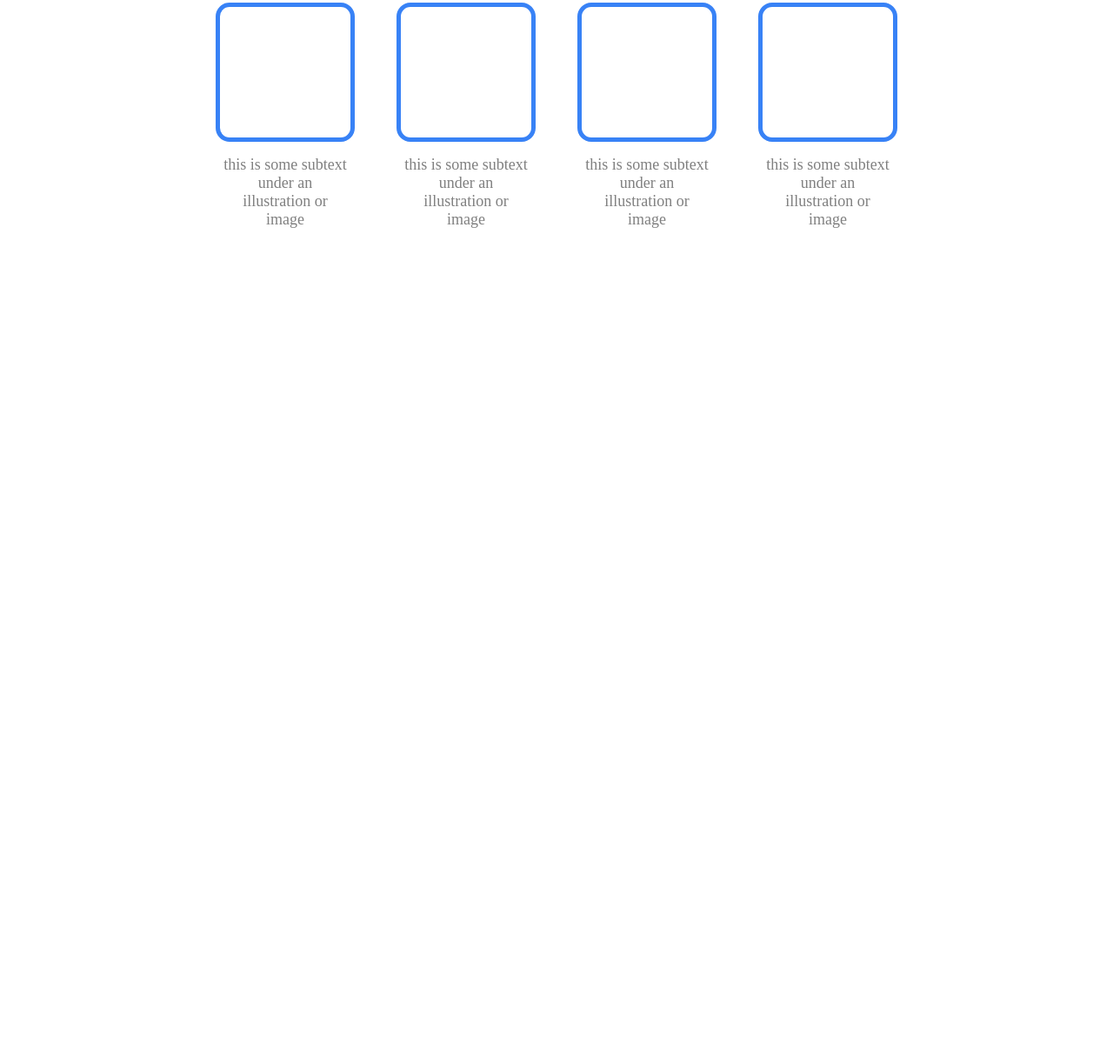
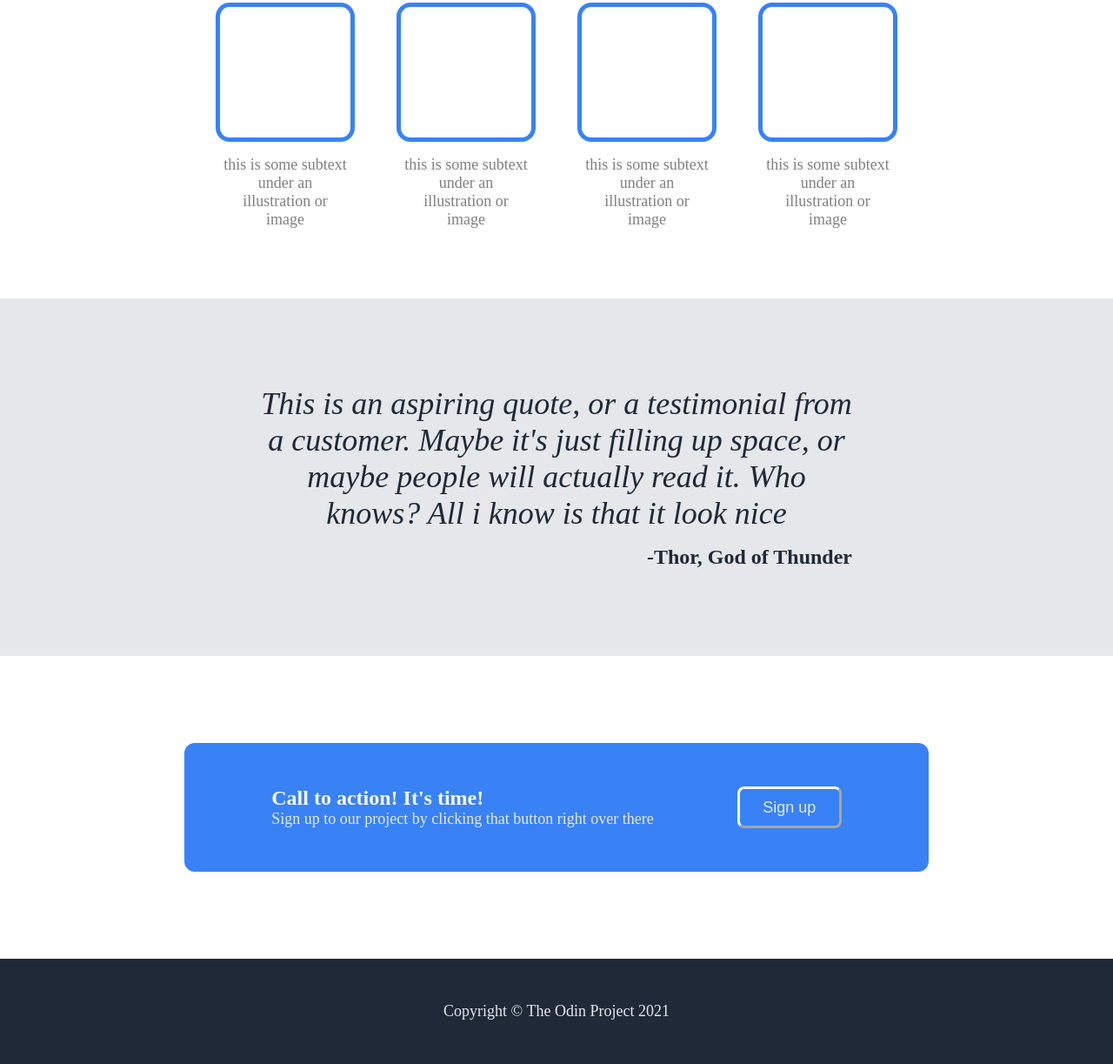
Before and after one commit to akiy1ma/Landing-page, a plain HTML site: page index.html in a window 1280 px wide. Shown: the part 562-1785 px from the top of the page at 87% size. Before the commit the page ends 905 px from the top, so only its background shows below. Drawn offline with Linux system fonts and the light colour scheme.

Commit message:
add quote, call to action block and footer

```diff
--- a/index.html
+++ b/index.html
@@ -47,5 +47,24 @@
             <div class="img-text">this is some subtext under an illustration or image</div></div>
         </div>
     </div>
+
+    <div class="quote-container">
+        <div class="quote"><em>This is an aspiring quote, or a testimonial from a customer. Maybe it's just filling up space, or maybe people will actually read it. Who knows? All i know is that it look nice</em></div>
+        <div class="author"><strong>-Thor, God of Thunder</strong></div>
+    </div>
+
+    <div class="sign-container">
+        <div class="call-container">
+            <div class="call-text">
+                <div class="call-title">Call to action! It's time!</div>
+                <div class="call-subtext">Sign up to our project by clicking that button right over there</div>
+            </div>
+            <button class="sign-button">Sign up</button>
+        </div>
+    </div>
+
+    <div class="footer">
+        Copyright © The Odin Project 2021
+    </div>
 </body>
 </html>
--- a/styles.css
+++ b/styles.css
@@ -119,3 +119,72 @@ body {
     color: gray;
     padding: 8px;
 }
+
+.quote-container {
+    display: flex;
+    flex-direction: column;
+    justify-content: center;
+    gap: 16px;
+    background-color: #e5e7eb;
+    padding: 100px 300px;
+}
+
+.quote {
+    text-align: center;
+    font-size: 36px;
+    color: #1f2937;
+}
+
+.author {
+    text-align: right;
+    font-size: 24px;
+    color: #1f2937;
+}
+
+.sign-container {
+    display: flex;
+    justify-content: center;
+    align-items: center;
+    padding: 100px 10px;
+}
+
+.call-container {
+    background-color: #3882f6;
+    display: flex;
+    justify-content: space-between;
+    padding: 50px 100px;
+    gap: 96px;
+    border-radius: 12px;
+}
+
+.call-text {
+    display: flex;
+    flex-direction: column;
+    margin-right: auto;
+}
+
+.call-title {
+    font-size: 24px;
+    color: #f9faf8;
+    font-weight: 700;
+}
+
+.call-subtext {
+    font-size: 18px;
+    color: #e5e7eb;
+}
+
+.call-container .sign-button {
+    border-color: #f9faf8;
+    border-width: 3px;
+}
+
+.footer {
+    display: flex;
+    justify-content: center;
+    align-items: center;
+    padding: 50px 0px;
+    font-size: 18px;
+    color: #e5e7eb;
+    background-color: #1f2937;
+}
```
